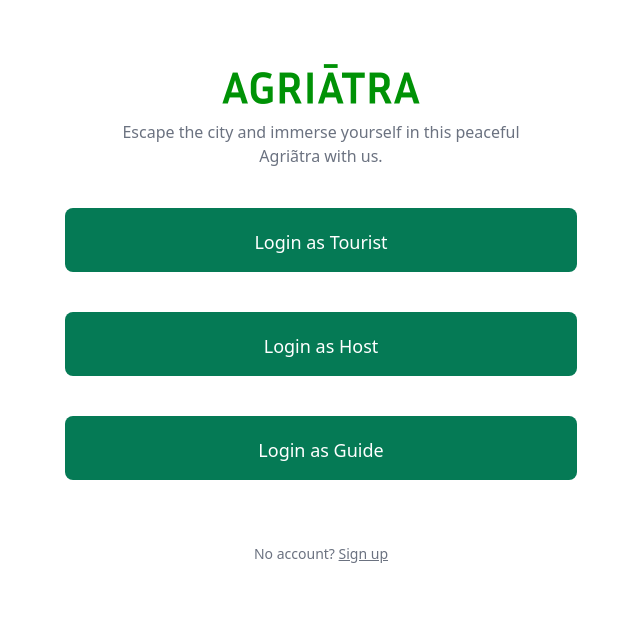
After one commit to KabirSinghMehrok/agriatra, a Django app: page /login/ in a window 1280 px wide. The commit adds this page. Shown: the top 627 px of the page, without its empty margins (319-959 px from the left). Run offline with Django 4.2, Linux system fonts and the light colour scheme; style sheets or scripts are compiled from the project's sources; some libraries are stand-ins or nearby versions.

Commit message:
Create master login and register page

```diff
--- a/agriatraSite/urls.py
+++ b/agriatraSite/urls.py
@@ -38,4 +38,6 @@ urlpatterns = [
     path('farms/visited/chandigarhVisited', touristViews.chandigarhFarmsVisited),
     path('viewHostProfile/', hostViews.viewProfile),
     path('manageHostAccommodations/', hostViews.manageAccommodations),
+    path('login/', mainViews.login),
+    path('register/', mainViews.register),
 ]
--- a/agriatraSiteApp/views.py
+++ b/agriatraSiteApp/views.py
@@ -6,6 +6,11 @@ from django.shortcuts import render
 def index(request):
 	return render(request, 'landing.html')
 
-
 def aboutPage(request):
 	return render(request, 'aboutPage.html')
+
+def login(request):
+	return render(request, 'login.html')
+
+def register(request):
+	return render(request, 'register.html')
--- /dev/null
+++ b/templates/home/login.html
@@ -0,0 +1,61 @@
+<!DOCTYPE html>
+{% load static %}
+<html lang="en">
+<head>
+	<meta charset="UTF-8">
+	<meta http-equiv="X-UA-Compatible" content="IE=edge">
+	<meta name="viewport" content="width=device-width, initial-scale=1.0">
+	<title>Login</title>
+	<link  href="{% static 'css/style.css' %}" rel="stylesheet"/>
+  <script src="../../node_modules/flowbite/dist/flowbite.min.js"></script>
+</head>
+<body>
+	<!--
+		This component uses @tailwindcss/forms
+
+		yarn add @tailwindcss/forms
+		npm install @tailwindcss/forms
+
+		plugins: [require('@tailwindcss/forms')]
+	-->
+
+	<div class="mx-auto max-w-screen-xl px-4 py-16 sm:px-6 lg:px-8">
+		<div class="flex-col mx-auto max-w-lg ">
+			<img
+				class="mx-auto h-10"
+				src="../../static/assets/logo.png"
+			/>
+			<p class="mx-auto mt-4 max-w-md text-center text-gray-500">
+				Escape the city and immerse yourself in this peaceful Agriãtra with us.
+			</p>
+
+			<button
+				type="submit"
+				class="mt-10 block w-full rounded-lg h-16 bg-green-600 px-3 py-5 text-lg font-medium text-white"
+			>
+				Login as Tourist
+			</button>
+
+			<button
+				type="submit"
+				class="mt-10 block w-full rounded-lg h-16 bg-green-600 px-3 py-5 text-lg font-medium text-white"
+			>
+				Login as Host
+			</button>
+
+			<button
+				type="submit"
+				class="mt-10 block w-full rounded-lg h-16 bg-green-600 px-3 py-5 text-lg font-medium text-white"
+			>
+				Login as Guide
+			</button>
+
+			<p class="mt-16 text-center text-sm text-gray-500">
+				No account?
+				<a class="underline" href="">Sign up</a>
+			</p>
+		</div>
+	</div>
+
+</body>
+</html>
--- a/templates/host/loginHost.html
+++ b/templates/host/loginHost.html
@@ -53,7 +53,7 @@
 
 					<a
 						class="flex items-center justify-center gap-x-2 mt-6 sm:mt-4 rounded border border-blue-600 px-12 py-3 text-sm font-medium text-blue-600 hover:bg-blue-600 hover:text-white focus:outline-none focus:ring active:bg-blue-500"
-						href="/download"
+						href="registerHost/"
 					>
 						<img
 							src="https://www.transparentpng.com/thumb/google-logo/colorful-google-logo-transparent-clipart-download-u3DWLj.png"
```
Also changed, not shown: templates/home/register.html (added, +61 -0 lines).
